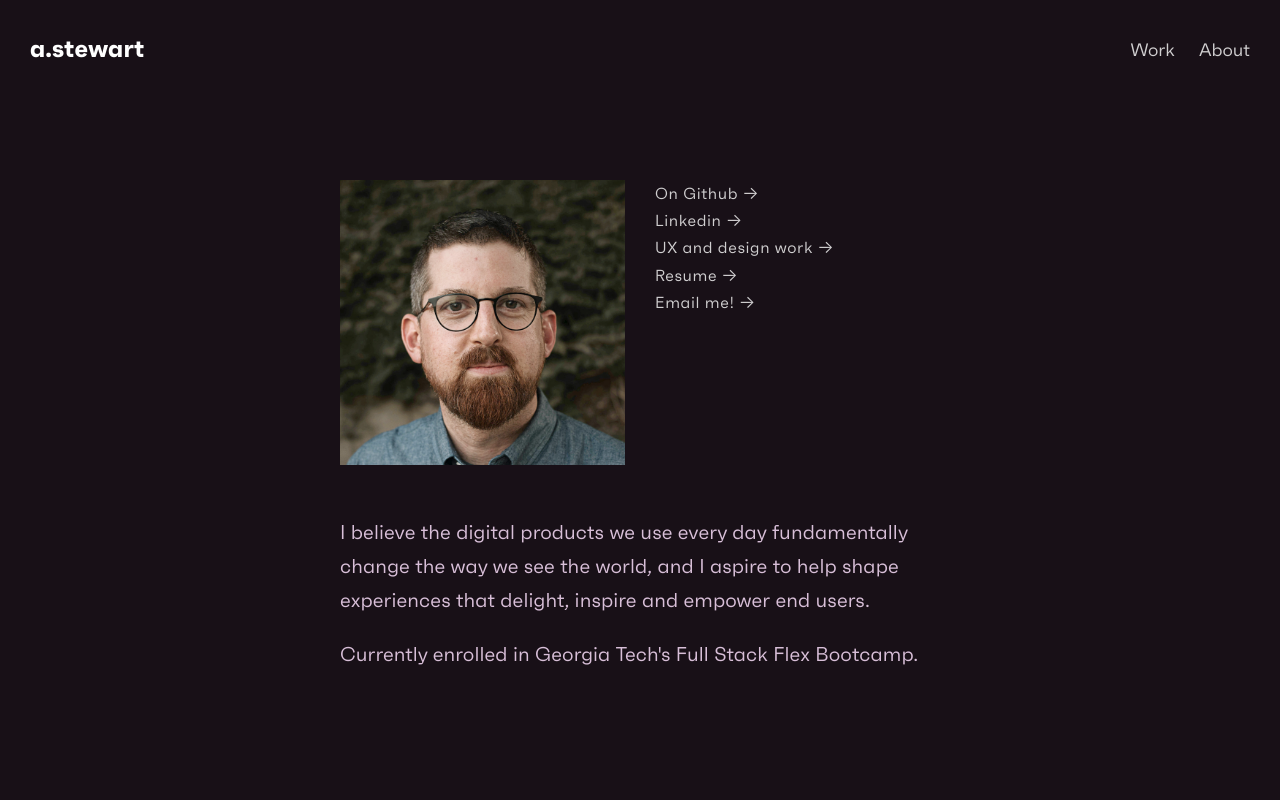
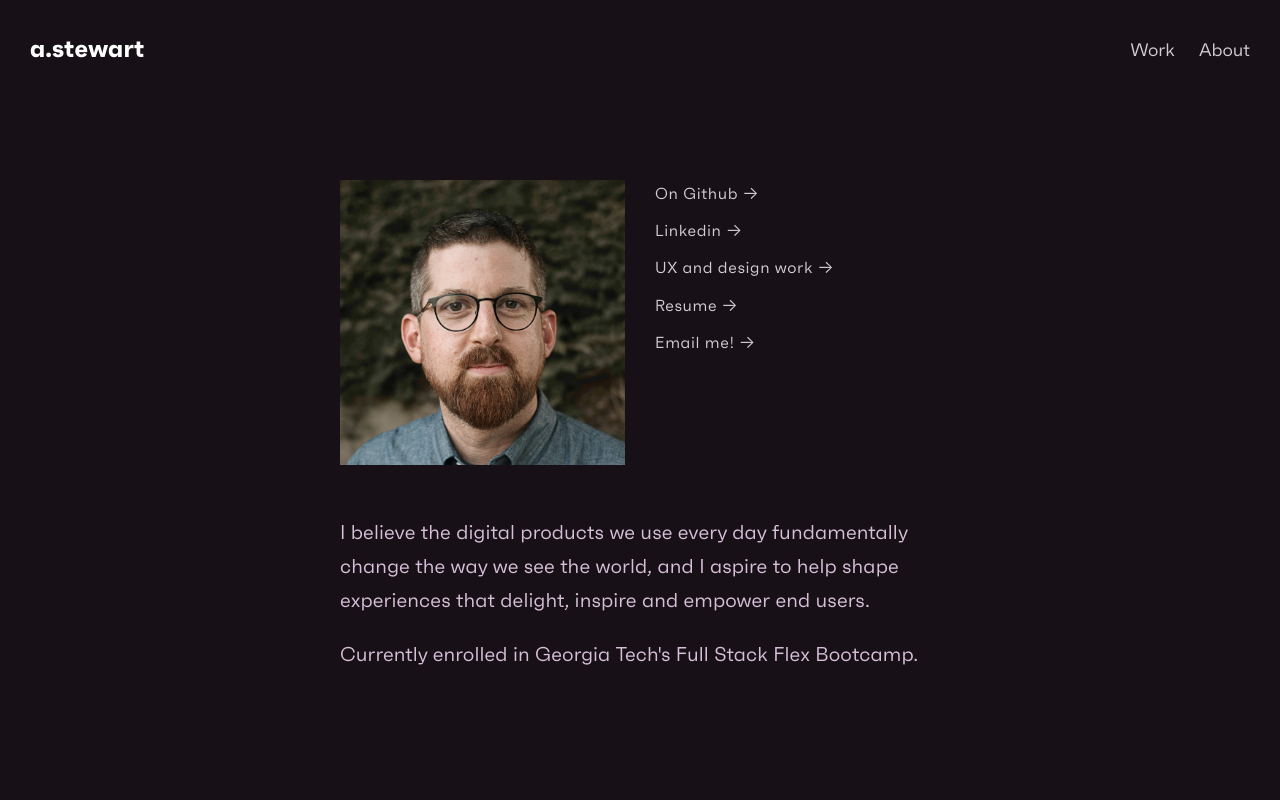
Before and after one commit to stewdiostash/react-portfolio, a React (Create React App) app: page /about in a window 1280 px wide. Shown: the top 800 px of the page. Built offline with nearby package versions, Linux system fonts and the light colour scheme.

Commit message:
consolidate classes

```diff
--- a/src/containers/About.js
+++ b/src/containers/About.js
@@ -4,44 +4,40 @@ import resume from "../assets/ref/as-resume-2020.pdf";
 
 const About = () => {
   return (
-    <div class="container">
+    <div className="container">
       <div id="bio-grid">
         <img id="portrait" src={as_photo} alt="portrait" />
 
         <div id="link-group">
           <a
-            class="social-link caption"
+            className="social-link caption git-link"
             href="https://github.com/stewdiostash"
-            class="caption git-link"
           >
             On Github &rarr;
           </a>
           <a
-            class="social-link caption"
+            className="social-link caption git-link"
             href="https://www.linkedin.com/in/andrewstewartwork/"
-            class="caption git-link"
           >
             Linkedin &rarr;
           </a>
           <a
-            class="social-link caption"
+            className="social-link caption git-link"
             href="https://stewdioland.com"
-            class="caption git-link"
           >
             UX and design work &rarr;
           </a>
-          <a class="social-link caption" href={resume} class="caption git-link">
+          <a className="social-link caption git-link" href={resume}>
             Resume &rarr;
           </a>
           <a
-            class="social-link caption"
+            className="social-link caption git-link"
             href="mailto:andrew@stewdioland.com"
-            class="caption git-link"
           >
             Email me! &rarr;
           </a>
         </div>
-        <div class="statement thistle">
+        <div className="statement thistle">
           <p>
             I believe the digital products we use every day fundamentally change
             the way we see the world, and I aspire to help shape experiences
```
